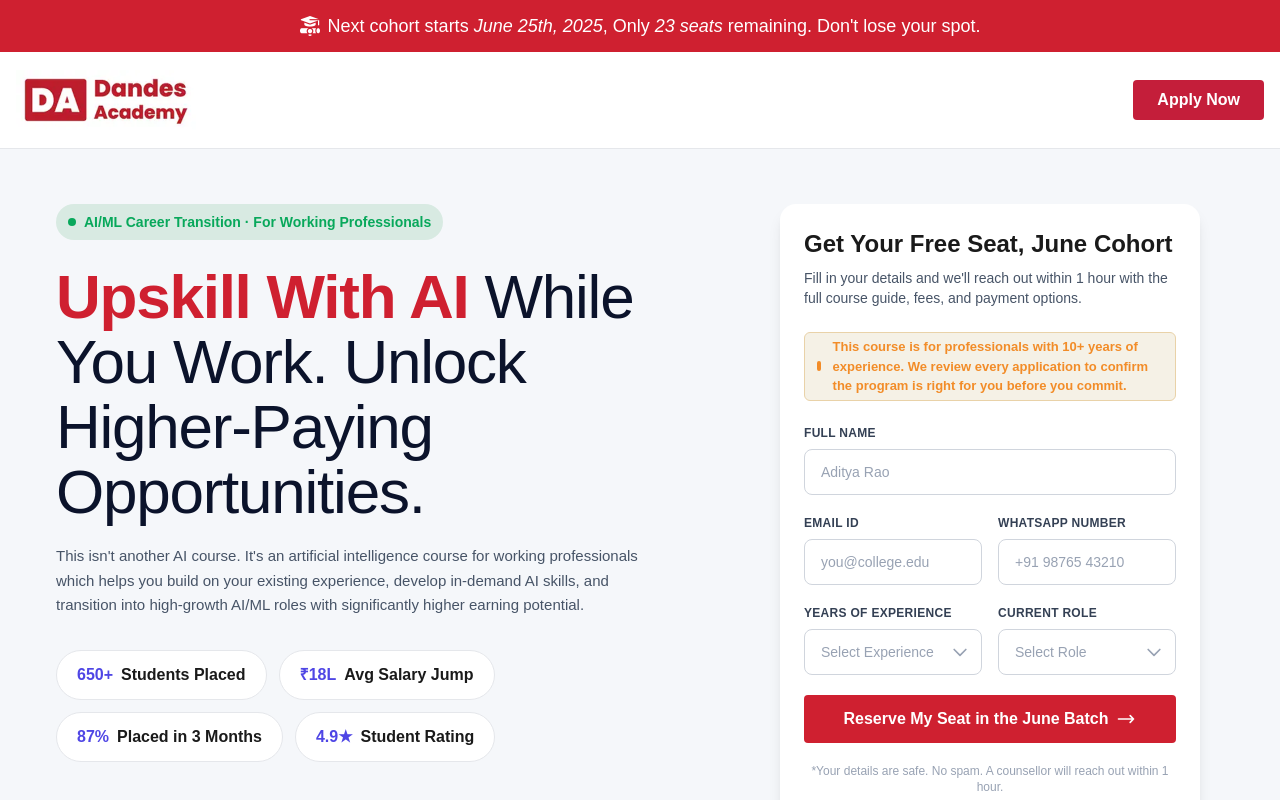
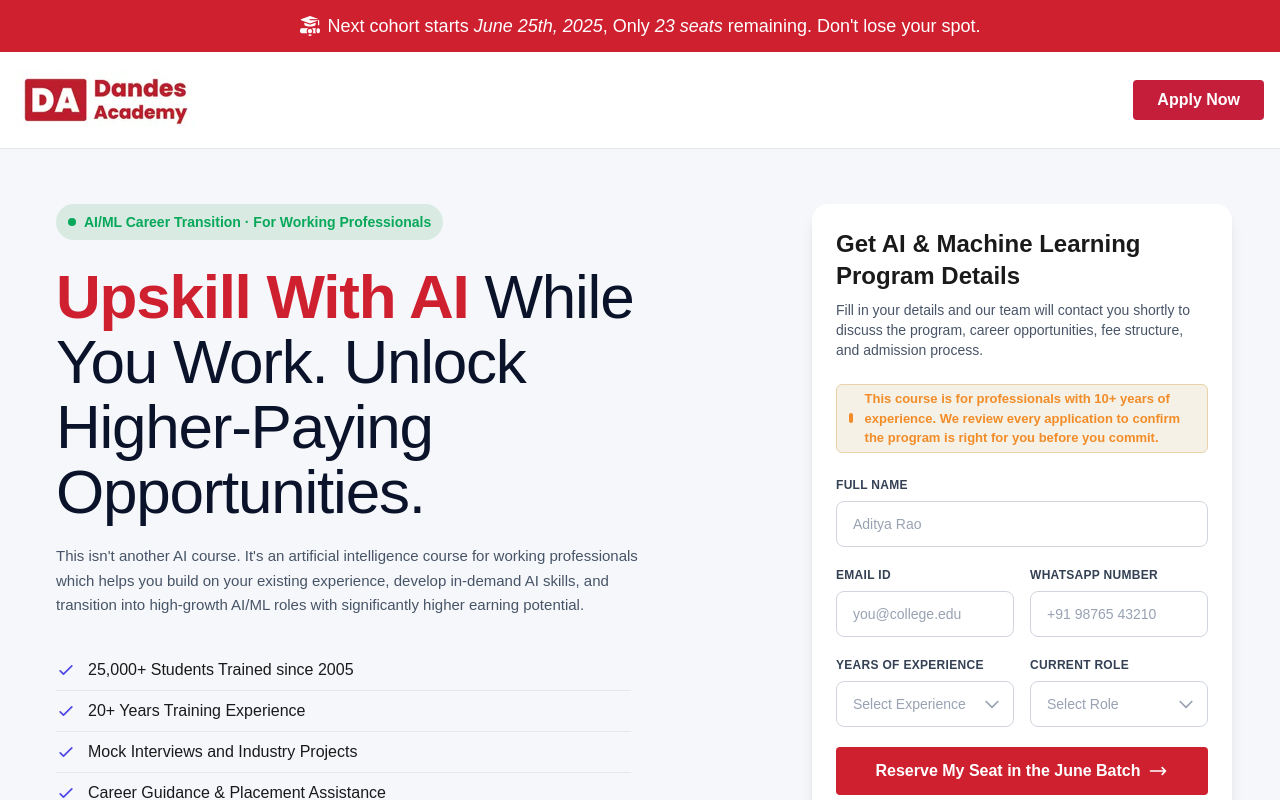
Before and after one commit to srinivas-dande/professionals-landing-page, a Next.js app: page / in a window 1280 px wide. Shown: the top 800 px of the page. Built offline with nearby package versions, Linux system fonts and the light colour scheme.

Commit message:
Chnages updated

```diff
--- a/src/components/working-professionals/FinalCTASection.jsx
+++ b/src/components/working-professionals/FinalCTASection.jsx
@@ -3,6 +3,13 @@
 import { useState, useEffect } from "react";
 
 export default function FinalCTASection() {
+
+  const checkItems = [
+    '25,000+ Students Trained since 2005',
+    '20+ Years Training Experience',
+    'Mock Interviews and Industry Projects',
+    'Career Guidance & Placement Assistance',
+  ];
 
   const [formData, setFormData] = useState({
     full_name: "",
@@ -134,13 +141,7 @@ export default function FinalCTASection() {
     }
   };
 
-  const checkItems = [
-    '₹42 LPA average new package, ₹18 LPA average salary increase',
-    'Fits around your full-time job, live sessions weekends only',
-    'Fits fully around your college schedule',
-    '7-day full refund, no risk to try',
-    'Only 23 seats left in the June 25th cohort'
-  ];
+
 
   return (
     <section className="py-20 px-4 bg-[#F5F7FA]">
@@ -176,10 +177,10 @@ export default function FinalCTASection() {
           {/* Right Form Card */}
           <div className="bg-white rounded-2xl border border-[#E5E7EB] p-6 md:p-7 shadow-sm">
             <h3 className="text-2xl font-bold text-[#1a1a1a] mb-2">
-              Reserve Your Seat, July 2025
+              Get AI & Machine Learning Program Details
             </h3>
             <p className="text-[#6B7280] text-sm mb-6">
-              Counsellor will WhatsApp you within 1 hour with full details, fees, and payment options.
+              Fill in your details and our team will contact you shortly to discuss the program, career opportunities, fee structure, and admission process.
             </p>
 
             {/* Alert */}
--- a/src/components/working-professionals/HeroSection.jsx
+++ b/src/components/working-professionals/HeroSection.jsx
@@ -3,6 +3,13 @@
 import { useState, useEffect } from "react";
 
 export default function HeroSection() {
+
+  const checkItems = [
+    '25,000+ Students Trained since 2005',
+    '20+ Years Training Experience',
+    'Mock Interviews and Industry Projects',
+    'Career Guidance & Placement Assistance',
+  ];
 
   const [formData, setFormData] = useState({
     full_name: "",
@@ -160,35 +167,30 @@ export default function HeroSection() {
             This isn't another AI course. It's an artificial intelligence course for working professionals which helps you build on your existing experience, develop in-demand AI skills, and transition into high-growth AI/ML roles with significantly higher earning potential.
           </p>
 
-          {/* Stats */}
-          <div className="grid grid-cols-2 gap-3 md:flex md:flex-wrap">
-            <div className="bg-white border border-[#E5E7EB] rounded-2xl px-3 py-3 flex flex-col items-center justify-center text-center min-h-[88px] gap-1 md:flex-row md:rounded-full md:px-5 md:py-3 md:min-h-0 md:text-left md:gap-2">
-              <span className="text-[#4F46E5] font-bold text-sm md:text-base">650+</span>
-              <span className="text-[#1a1a1a] font-bold">Students Placed</span>
-            </div>
-            <div className="bg-white border border-[#E5E7EB] rounded-2xl px-3 py-3 flex flex-col items-center justify-center text-center min-h-[88px] gap-1 md:flex-row md:rounded-full md:px-5 md:py-3 md:min-h-0 md:text-left md:gap-2">
-              <span className="text-[#4F46E5] font-bold text-sm md:text-base">₹18L</span>
-              <span className="text-[#1a1a1a] font-bold">Avg Salary Jump</span>
-            </div>
+          {/* Checklist */}
+          <div className="space-y-0">
+            {checkItems.map((item, index) => (
+              <div
+                key={index}
+                className="flex items-start gap-3 py-2 border-b border-[#E5E7EB] w-[85%]"
+              >
+                <svg className="w-5 h-5 text-[#4F46E5] mt-0.5 flex-shrink-0" fill="none" stroke="currentColor" viewBox="0 0 24 24">
+                  <path strokeLinecap="round" strokeLinejoin="round" strokeWidth={2} d="M5 13l4 4L19 7" />
+                </svg>
+                <span className=" text-base text-[#1a1a1a]">{item}</span>
+              </div>
+            ))}
+          </div>
 
-            <div className="bg-white border border-[#E5E7EB] rounded-2xl px-3 py-3 flex flex-col items-center justify-center text-center min-h-[88px] gap-1 md:flex-row md:rounded-full md:px-5 md:py-3 md:min-h-0 md:text-left md:gap-2">
-              <span className="text-[#4F46E5] font-bold text-sm md:text-base">87%</span>
-              <span className="text-[#1a1a1a] font-bold">Placed in 3 Months</span>
-            </div>
-            <div className="bg-white border border-[#E5E7EB] rounded-2xl px-3 py-3 flex flex-col items-center justify-center text-center min-h-[88px] gap-1 md:flex-row md:rounded-full md:px-5 md:py-3 md:min-h-0 md:text-left md:gap-2">
-              <span className="text-[#4F46E5] font-bold text-sm md:text-base">4.9★</span>
-              <span className="text-[#1a1a1a] font-bold">Student Rating</span>
-            </div>
-          </div>
         </div>
 
         {/* Right Form */}
-        <div className="w-full lg:w-[420px] bg-white rounded-2xl shadow-lg p-5 md:p-6">
+        <div className="w-full lg:w-[420px] lg:ml-8 bg-white rounded-2xl shadow-lg p-5 md:p-6">
           <h2 className="text-xl md:text-2xl font-bold text-[#1a1a1a] mb-2">
-            Get Your Free Seat, June Cohort
+            Get AI & Machine Learning Program Details
           </h2>
           <p className="text-[#475467] text-sm mb-6">
-            Fill in your details and we&apos;ll reach out within 1 hour with the full course guide, fees, and payment options.
+            Fill in your details and our team will contact you shortly to discuss the program, career opportunities, fee structure, and admission process.
           </p>
 
           {/* Alert Box */}
```
